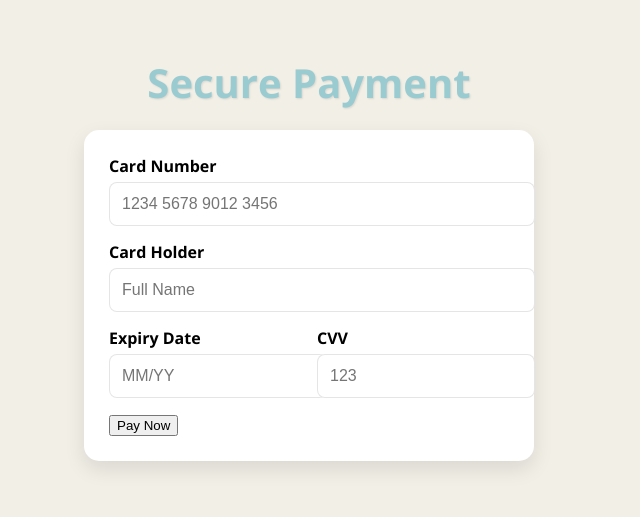
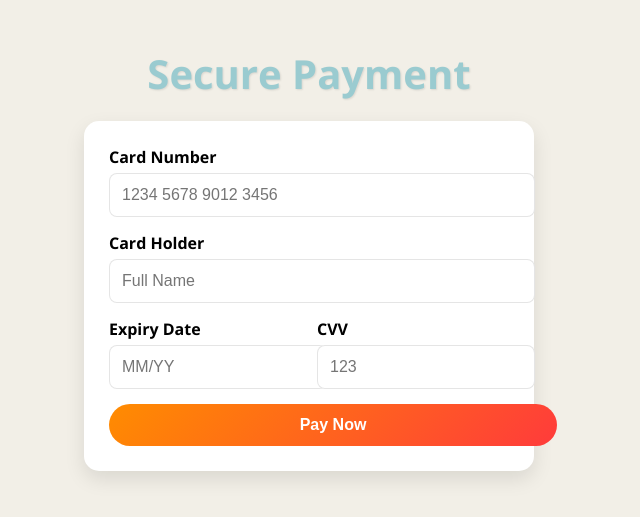
Before and after one commit to ayoubmorchid/bookhaven, a React (Create React App) app: page /payment in a window 1280 px wide. Shown: the part 185-702 px from the top of the page, without its empty margins (331-971 px from the left). Built offline with nearby package versions, Linux system fonts and the light colour scheme.

Commit message:
contunu style to page payment

```diff
--- a/src/style/Payment.css
+++ b/src/style/Payment.css
@@ -54,3 +54,29 @@
   .payment-details div {
     width: 48%;
   }
+
+  .pay-btn {
+    background: linear-gradient(135deg, #ff8c00, #ff3b3b);
+    color: white;
+    padding: 12px 24px;
+    border: none;
+    border-radius: 30px;
+    font-size: 1rem;
+    font-weight: bold;
+    cursor: pointer;
+    transition: background 0.3s ease, transform 0.2s ease;
+    width: 100%;
+  }
+
+  .pay-btn:hover {
+    background: linear-gradient(135deg, #ff3b3b, #ff8c00);
+    transform: scale(1.05);
+  }
+
+  .error-message {
+    color: red;
+    font-size: 1rem;
+    font-weight: bold;
+    text-align: center;
+    margin-top: 10px;
+  }
```
